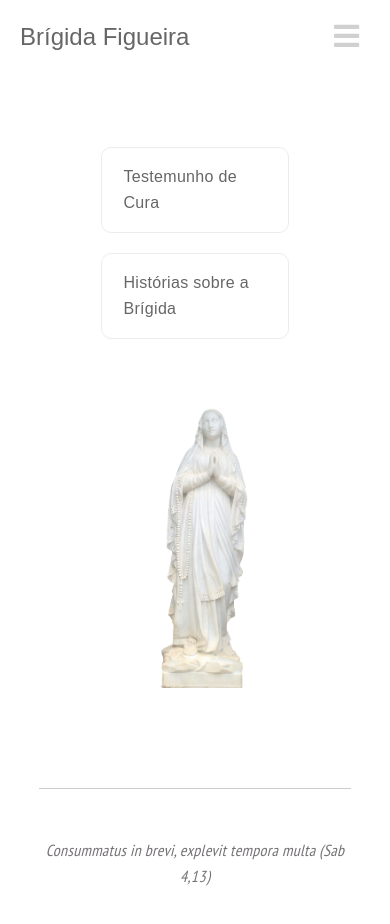
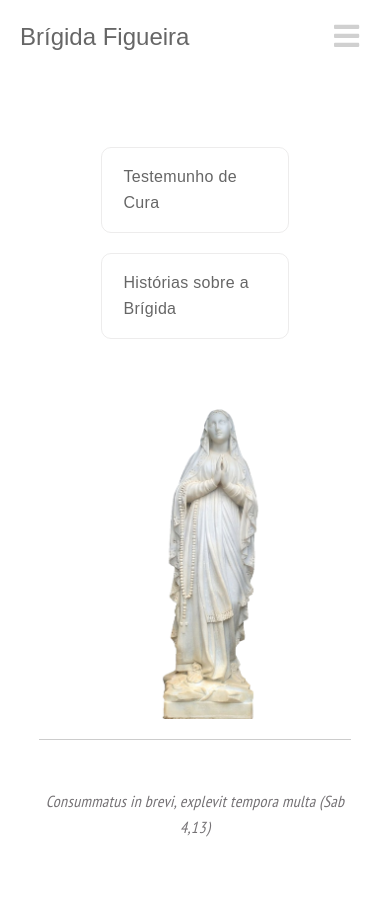
Before and after one commit to jadefr/brigida, a React (Create React App) app: page /test in a window 390 px wide. Shown: the top 924 px of the page. After the commit the page ends 879 px from the top, so only its background shows below. Built offline with nearby package versions, Linux system fonts and the light colour scheme.

Commit message:
Add mobile view to image in testemunhoMain

```diff
--- a/src/components/TestemunhoImageSource/TestemunhoImageSource.css
+++ b/src/components/TestemunhoImageSource/TestemunhoImageSource.css
@@ -1,19 +1,20 @@
-.testemunho-image-source__desktop {
+.testemunho-image-source__img {
     max-width: 90%;
+    min-width: 250px;
     padding-left: 30%;
     /*border-radius: 10px;*/
-    opacity: 80%;
+    opacity: 90%;
 }
 
 @media (min-width: 1460px) {
-    .testemunho-image-source__desktop {
+    .testemunho-image-source__img {
         max-width: 80%;
     }
 }
 
 @media (max-width: 700px) {
-    .testemunho-image-source__desktop {
-        opacity: 60%;
-        max-width: 80%;
+    .testemunho-image-source__img {
+        max-width: 70%;
+        min-width: 200px;
     }
 }
--- a/src/components/TestemunhoImageSource/TestemunhoImageSource.js
+++ b/src/components/TestemunhoImageSource/TestemunhoImageSource.js
@@ -1,12 +1,13 @@
 import React from "react";
 import './TestemunhoImageSource.css';
 
-function TestemunhoImageSource({src}) {
+function TestemunhoImageSource({src, linkTo}) {
     return (
         <div>
             <div className="testemunho-image-source__container">
-                <img src={src}  className="testemunho-image-source__desktop" alt="Imagem de Nossa Senhora de Lourdes"/>
-                {/*<img src={src}  className="testemunho-image-source__mobile" alt="Imagem de Nossa Senhora de Lourdes"/>*/}
+                <a href={linkTo}>
+                    <img src={src}  className="testemunho-image-source__img" alt="Imagem de Nossa Senhora de Lourdes"/>
+                </a>
             </div>
         </div>
     );
--- a/src/views/TestemunhoMain/TestemunhoMain.css
+++ b/src/views/TestemunhoMain/TestemunhoMain.css
@@ -1,20 +1,15 @@
 .testemunho-main__container {
     display: flex;
     flex-direction: row-reverse;
-    /*padding: 0 5rem;*/
     padding-top: 0;
     padding-right: 20%;
     padding-left: 20%;
     padding-bottom: 5rem;
 }
 
-.testemunho-main__row {
-    /*font-family: 'Lato', sans-serif;*/
-    /*text-align: center;*/
-}
-
 .testemunho-main__cards {
     padding: 20% 10%;
+    text-align: center !important;
 }
 
 .testemunho-main__img {
@@ -27,5 +22,6 @@
 @media (max-width: 700px) {
     .testemunho-main__container {
         flex-direction: column-reverse;
+        padding-bottom: 0;
     }
 }
--- a/src/views/TestemunhoMain/TestemunhoMain.js
+++ b/src/views/TestemunhoMain/TestemunhoMain.js
@@ -9,8 +9,7 @@ function TestemunhoMain() {
 
     return (
         <div className="testemunho-main__container">
-            <TestemunhoImageSource className="testemunho-image-source__desktop" {...imgLourdes} />
-            {/*<TestemunhoImageSource className="testemunho-image-source__img" {...imgLourdes} />*/}
+            <TestemunhoImageSource className="testemunho-image-source__img" {...imgLourdes} />
             <div className="testemunho-main__cards">
                 <Card {...cura} />
                 <Card {...historias} />
--- a/src/views/TestemunhoMain/TestemunhoMainData.js
+++ b/src/views/TestemunhoMain/TestemunhoMainData.js
@@ -1,13 +1,8 @@
 export const imgLourdes = {
     src: 'images/lourdes.png',
     alt: '',
-    text: ''
-};
-
-export const imgLourdesDetail = {
-    src: 'images/lourdes-detail.png',
-    alt: '',
-    text: ''
+    text: '',
+    linkTo: '/gruta'
 };
 
 export const cura = {
```
Also changed, not shown: public/images/lourdes-detail.png (deleted).
